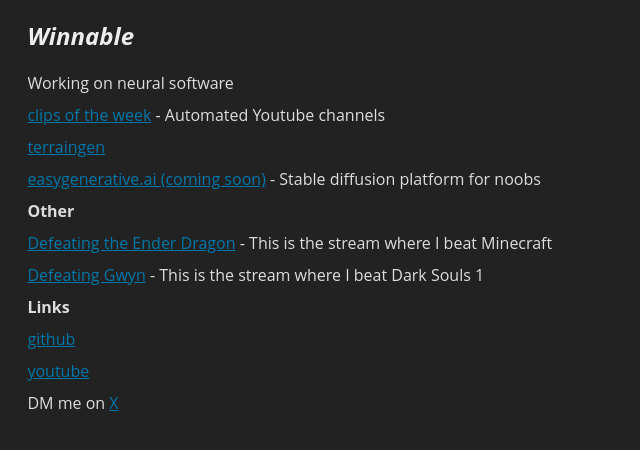
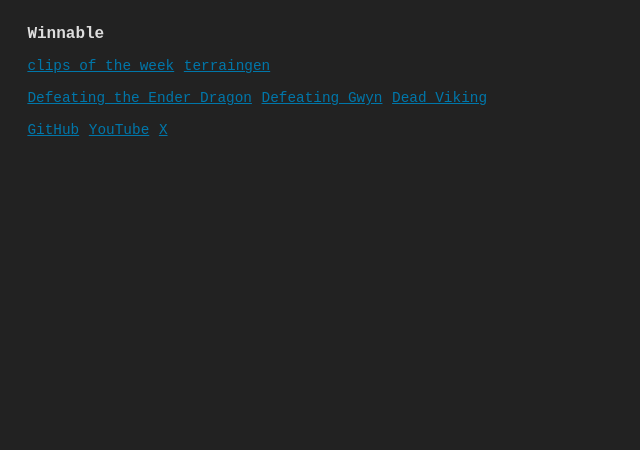
Before and after one commit to jamorphy/jamorphy.com, a plain HTML site: page index.html in a window 1280 px wide. Shown: the whole page, without its empty margins (0-640 px from the left). Drawn offline with Linux system fonts and the light colour scheme.

Commit message:
make less cringe

```diff
--- a/index.html
+++ b/index.html
@@ -7,29 +7,15 @@
         <link rel="stylesheet" type="text/css" href="styles.css" />
     </head>
     <body>
-        <header>
-            <h2><i>Winnable</i></h2>
-        </header>
-        <p>Working on neural software</p>
-        <p>
-            <a href="./db/cotw/">clips of the week</a> - Automated Youtube channels
-        </p>
-        <p>
-            <a href="./db/terraingen/">terraingen</a>
-        </p>
-        <p>
-            <a href=".">easygenerative.ai (coming soon)</a> - Stable diffusion platform for noobs
-        </p>
-        <b>Other</b>
-        <p>
-            <a href="https://www.youtube.com/live/2Mc8-FRUqgM?feature=shared&t=1281">Defeating the Ender Dragon</a> - This is the stream where I beat Minecraft
-        </p>
-        <p>
-            <a href="https://www.youtube.com/live/epRZrzeBsj0?feature=shared&t=6844">Defeating Gwyn</a> - This is the stream where I beat Dark Souls 1
-        </p>
-        <b>Links</b>
-        <p><a href="https://github.com/jamorphy">github</a></p>
-        <p><a href="https://www.youtube.com/@jamorphy">youtube</a></p>
-        <p>DM me on <a href="https://x.com/jaxmorphy">X</a></p>
+        <div class="content-wrapper">
+            <b>Winnable</b>
+            <p>
+                <a href="./db/cotw/">clips of the week</a> <a href="./db/terraingen/">terraingen</a>
+            </p>
+            <p>
+                <a href="https://www.youtube.com/live/2Mc8-FRUqgM?feature=shared&t=1281">Defeating the Ender Dragon</a> <a href="https://www.youtube.com/live/epRZrzeBsj0?feature=shared&t=6844">Defeating Gwyn</a> <a href="https://www.youtube.com/watch?v=X2omkBjK9Q4">Dead Viking</a>
+            </p>
+            <p><a href="https://github.com/jamorphy">GitHub</a> <a href="https://www.youtube.com/@jamorphy">YouTube</a> <a href="https://x.com/jaxmorphy">X</a></p>
+        </div>
     </body>
 </html>
--- a/styles.css
+++ b/styles.css
@@ -1,5 +1,5 @@
 body {
-    font-family: Open Sans, Arial;
+    font-family: monospace;
     background-color: #222;
     margin: 1.4em;
     max-width: 650px;
@@ -16,6 +16,7 @@ h1, h2, h3 {
 
 a {
     color: #07a;
+    font-size: 0.9em;
 }
 
 a:visited {
@@ -51,3 +52,8 @@ img.center-image {
 p {
     margin: 0.5em 0;
 }
+
+/* Add this to remove extra space between consecutive links */
+p + p {
+    margin-top: 0.2em;
+}
```
